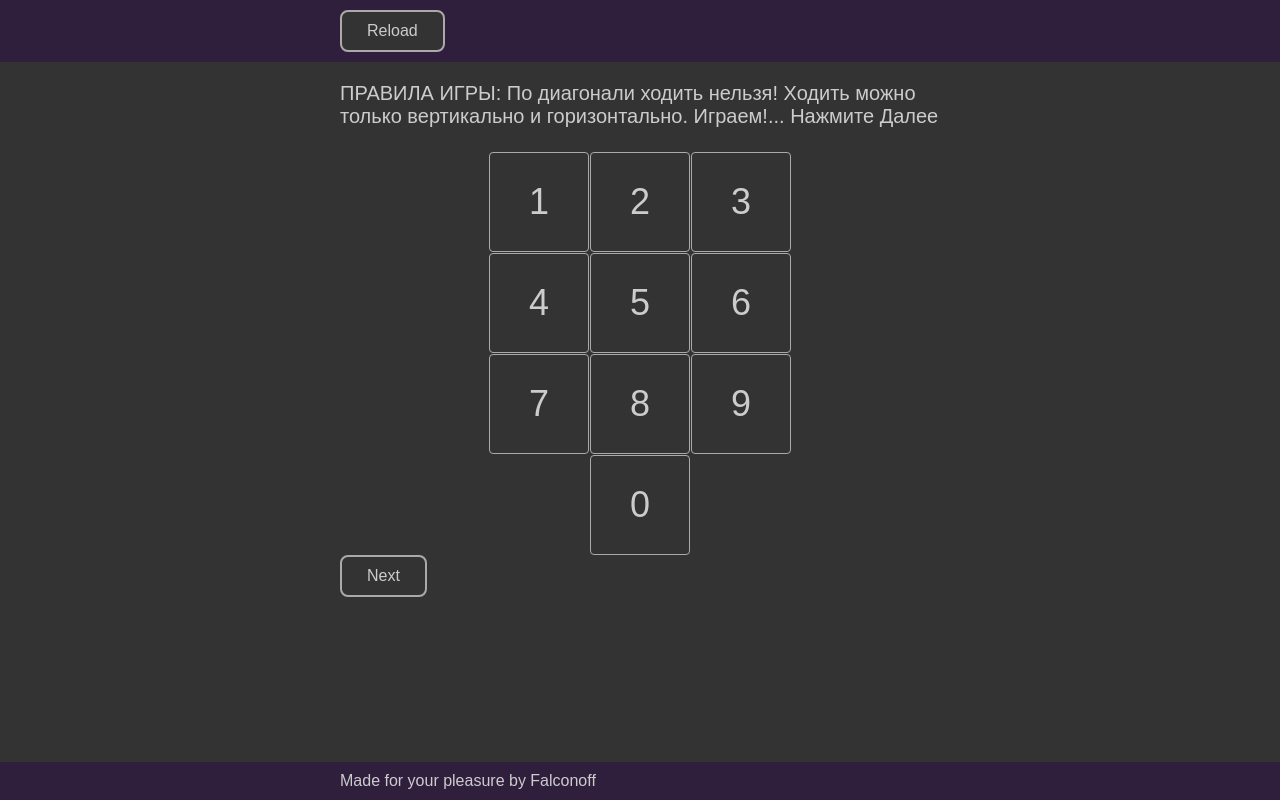
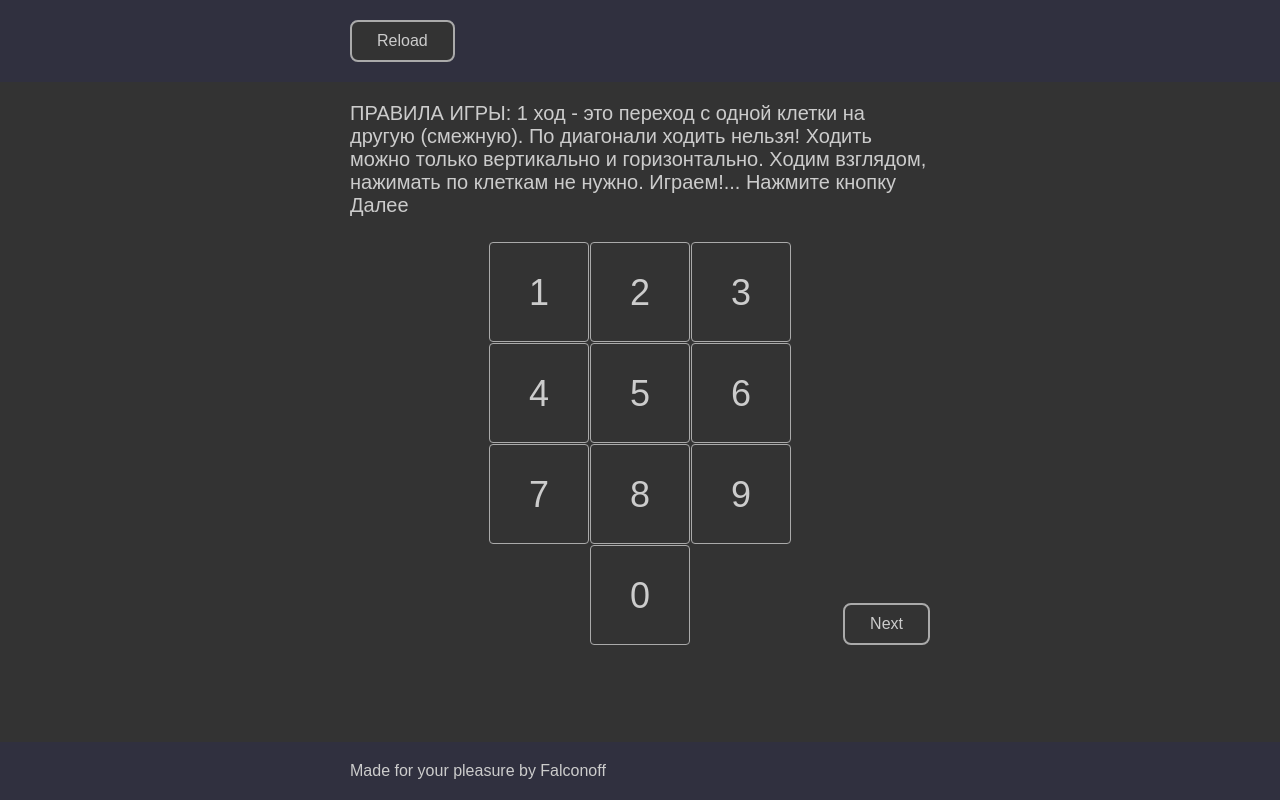
Before and after one commit to Falconoff/game_trap, a plain HTML site: page index.html in a window 1280 px wide. Drawn offline with nearby package versions, Linux system fonts and the light colour scheme.

Commit message:
add transitions for messages, add adaptive

```diff
--- a/index.html
+++ b/index.html
@@ -6,6 +6,10 @@
   <meta name="viewport" content="width=device-width, initial-scale=1.0">
   <title>Trap</title>
 
+  <link rel="stylesheet"
+    href="https://cdnjs.cloudflare.com/ajax/libs/modern-normalize/2.0.0/modern-normalize.min.css"
+    integrity="sha512-4xo8blKMVCiXpTaLzQSLSw3KFOVPWhm/TRtuPVc4WG6kUgjH6J03IBuG7JZPkcWMxJ5huwaBpOpnwYElP/m6wg=="
+    crossorigin="anonymous" referrerpolicy="no-referrer" />
   <link rel="stylesheet" href="./styles.css">
 </head>
 
@@ -18,7 +22,7 @@
   </header>
 
   <main>
-    <div class="container">
+    <div class="container main-container">
       <p class="instructions">Lorem ipsum dolor sit, amet consectetur
         adipisicing elit. Numquam consectetur sunt rem sed eveniet, dolor ab
         ipsa incidunt reiciendis illum.</p>
@@ -36,7 +40,7 @@
         <div class="cell cell-0">0</div>
         <div class=""></div>
       </div>
-      <button class="button js-next-btn" type="button">Next</button>
+      <button class="button next-btn js-next-btn" type="button">Next</button>
     </div>
   </main>
 
--- a/script.js
+++ b/script.js
@@ -1,26 +1,29 @@
 const messageTexts = [
   [
-    "ПРАВИЛА ИГРЫ: По диагонали ходить нельзя! Ходить можно только вертикально и горизонтально. Играем!... Нажмите Далее",
+    "ПРАВИЛА ИГРЫ: 1 ход - это переход с одной клетки на другую (смежную). По диагонали ходить нельзя! Ходить можно только вертикально и горизонтально. Ходим взглядом, нажимать по клеткам не нужно. Играем!... Нажмите кнопку Далее",
 
-    "Вы сейчас стоите на квадрате 0. Сделайте 5 ходов в любых направлениях, кроме как по диагонали. Запомните на каком квадрате остановились! Нажмите Далее",
+    "Вы сейчас стоите на квадрате 0. Сделайте 5 ходов в любых направлениях, кроме как по диагонали, и запомните на каком квадрате остановились. Затем нажмите Далее",
   ],
 
   [
-    "Стартовый квадрат 0 нам уже не пригодится. Убираем его...",
-    "С того места, где остановились, сделайте ещё 4 хода. Не забудьте - по диагонали ходить нельзя! Запомните свой квадрат",
+    "Стартовый квадрат 0 нам уже не пригодится. Я убираю его",
+    "С того квадрата, где стоите, сделайте ещё 4 хода. Не забудьте - по диагонали ходить нельзя! Запомните свой квадрат и нажмите Далее",
   ],
 
   [
-    "Я знаю, что Вас тут нет.",
-    "Сделайте ещё 3 хода. По диагонали ходить нельзя! Запомните на каком квадрате остановились",
+    "Я знаю где Вас нет) Убираю ненужные квадраты",
+    "Сделайте ещё 3 хода. По диагонали ходить нельзя! Запомните на каком квадрате остановились и нажмите Далее",
   ],
 
   [
-    "Я знаю, что Вас тут нет. Я слежу за глазами ))",
+    "Я снова уберу квадрат, где Вас нет",
     "Сделайте ещё 1 ход.",
   ],
 
-  ["Я знаю, что Вас и тут нет", "Сделайте ещё 3 хода."],
+  [
+    "Я знаю, что Вас и тут нет. Я слежу за глазами ))",
+    "Сделайте ещё 3 хода.",
+  ],
 
   ["Я знаю где Вы! )))"],
 ];
@@ -42,6 +45,8 @@ const refs = {
 
 let step = 1;
 
+refs.message.innerHTML = messageTexts[0][0];
+
 // only for the first click
 refs.nextBtn.addEventListener(
   "click",
@@ -54,11 +59,15 @@ refs.nextBtn.addEventListener(
 // console.log(refs.cells);
 // console.log(refs.cells[9]);
 
-refs.message.innerHTML = messageTexts[0][0];
-
 function onNextBtnClickFirstTime() {
   console.log("click 1st");
-  refs.message.innerHTML = messageTexts[0][1];
+
+  // refs.message.classList.add("instructions-hiding");
+  // window.setTimeout(() => {
+  //   refs.message.innerHTML = messageTexts[0][1];
+  //   refs.message.classList.remove("instructions-hiding");
+  // }, 1000);
+  showSmoothInstructions(messageTexts[0][1]);
 
   // let timeoutID = window.setTimeout(func, 3000);
   refs.nextBtn.addEventListener("click", onNextBtnClick);
@@ -69,7 +78,8 @@ function onNextBtnClick() {
 
   onBtnDisabled(refs.nextBtn);
 
-  refs.message.innerHTML = messageTexts[step][0]; // mess: del cell
+  // refs.message.innerHTML = messageTexts[step][0]; // mess: del cell
+  showSmoothInstructions(messageTexts[step][0]);
 
   // hide cell
   window.setTimeout(() => {
@@ -82,7 +92,8 @@ function onNextBtnClick() {
   }
 
   window.setTimeout(() => {
-    refs.message.innerHTML = messageTexts[step][1]; // mess: make steps
+    // refs.message.innerHTML = messageTexts[step][1]; // mess: make steps
+    showSmoothInstructions(messageTexts[step][1]);
   }, 4000);
 
   window.setTimeout(() => {
@@ -90,9 +101,9 @@ function onNextBtnClick() {
     step += 1;
   }, 6000);
 
-  console.log("step=", step);
+  // console.log("step=", step);
 
-  console.log("step=", step);
+  // console.log("step=", step);
 }
 
 function onBtnDisabled(btn) {
@@ -110,3 +121,11 @@ function hideCells(arr) {
     refs.cells[index].classList.add("hidden"),
   );
 }
+
+function showSmoothInstructions(text) {
+  refs.message.classList.add("instructions-hiding");
+  window.setTimeout(() => {
+    refs.message.innerHTML = text;
+    refs.message.classList.remove("instructions-hiding");
+  }, 1000);
+}
--- a/styles.css
+++ b/styles.css
@@ -9,6 +9,9 @@
     0.39,
     -0.8
   );
+  --mobile: 380px;
+  --tablet: 768px;
+  --desktop: 1440px;
 }
 
 body {
@@ -28,8 +31,9 @@ body {
 header,
 footer {
   /* min-height: 50px; */
-  padding: 10px;
-  background-color: rgb(47, 31, 61);
+  padding: 20px 0px;
+  /* background-color: rgb(47, 31, 61); */
+  background-color: #30303f;
 }
 
 header {
@@ -37,6 +41,7 @@ header {
 }
 
 .button {
+  /* position: absolute; */
   display: inline-block;
   padding: 10px 25px;
 
@@ -62,22 +67,88 @@ header {
   border-color: var(--hover-color);
 }
 
+@media screen and (max-width: 375px) {
+  .container {
+    width: 100vw;
+  }
+
+  .instructions {
+    height: 120px;
+
+    font-size: 16px;
+  }
+
+  .field {
+    width: 242px;
+    height: 323px;
+  }
+}
+
+@media screen and (min-width: 376px) {
+  .container {
+    width: 375px;
+  }
+
+  .instructions {
+    height: 120px;
+
+    font-size: 18px;
+  }
+
+  .field {
+    width: 242px;
+    height: 323px;
+  }
+}
+@media screen and (min-width: 769px) {
+  .container {
+    width: 600px;
+  }
+
+  .instructions {
+    height: 120px;
+
+    font-size: 20px;
+  }
+
+  .field {
+    width: 302px;
+    height: 403px;
+  }
+}
+
 .container {
-  width: 600px;
+  /* width: 600px; */
   margin-inline: auto;
+  padding-inline: 10px;
 
   /* outline: 1px solid red; */
+}
+
+.main-container {
+  position: relative;
+}
+
+.next-btn {
+  position: absolute;
+  right: 10px;
+  bottom: 0;
 }
 
 .instructions {
   display: block;
   margin-top: 0;
   margin-bottom: 20px;
-  height: 50px;
+  /* height: 80px; */
 
-  font-size: 20px;
+  /* font-size: 20px; */
 
-  /* outline: 1px dotted blue; */
+  opacity: 1;
+  transition: opacity 1000ms linear;
+}
+
+.instructions-hiding {
+  opacity: 0;
 }
 
 .field {
@@ -85,8 +156,8 @@ header {
   grid-template: repeat(4, 1fr) / repeat(3, 1fr);
   gap: 1px;
 
-  width: 302px;
-  height: 403px;
+  /* width: 302px;
+  height: 403px; */
   margin-inline: auto;
 }
 
@@ -105,7 +176,15 @@ header {
   font-size: 36px;
   opacity: 1;
 
-  transition: opacity 1000ms var(--pulsar-timing-function);
+  cursor: pointer;
+
+  transition: color 300ms linear, border-color 300ms linear,
+    opacity 1000ms var(--pulsar-timing-function);
+}
+
+.cell:hover {
+  color: var(--hover-color);
+  border-color: var(--hover-color);
 }
 
 .hidden {
@@ -113,3 +192,4 @@ header {
   opacity: 0;
   cursor: default;
 }
+/* transition: */
```
